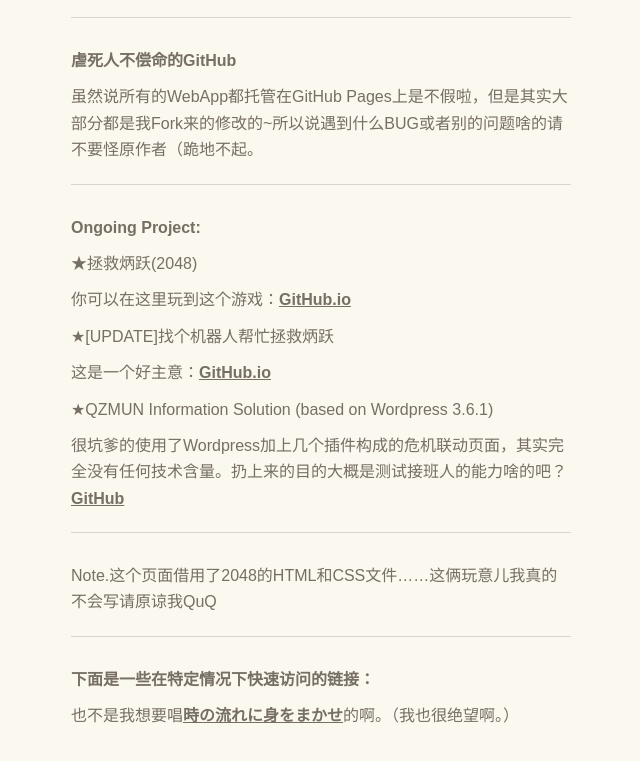
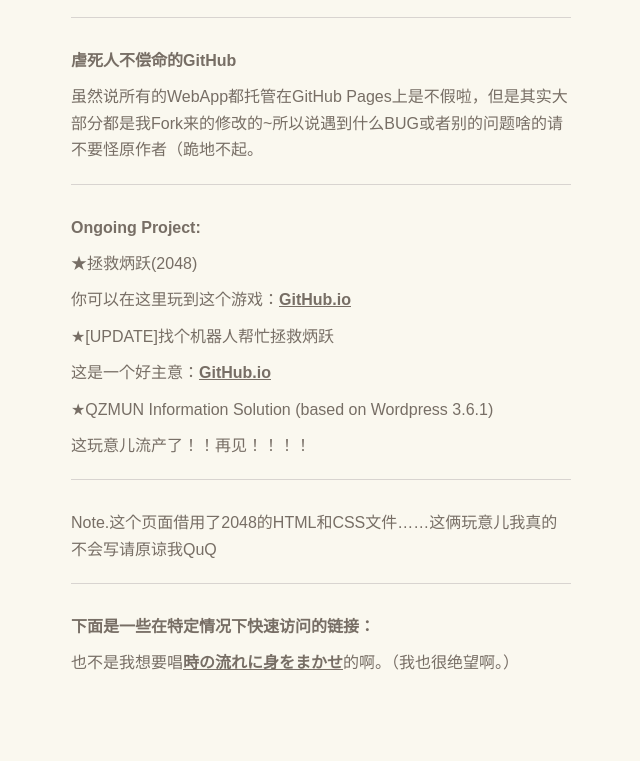
Before and after one commit to AliceAmamiya/AliceAmamiya.github.io, a plain HTML site: page index.html in a window 1280 px wide. Shown: the part 155-916 px from the top of the page, without its empty margins (319-959 px from the left). After the commit the page ends 882 px from the top, so only its background shows below. Drawn offline with Linux system fonts and the light colour scheme; a web font is replaced by a local one.

Commit message:
Update index.html

```diff
--- a/index.html
+++ b/index.html
@@ -26,7 +26,7 @@
 	<p>★[UPDATE]找个机器人帮忙拯救炳跃</p>
     <p>这是一个好主意：<a href="http://aliceamamiya.github.io/ZBQZAI/">GitHub.io</a></p>
     <p>★QZMUN Information Solution (based on Wordpress 3.6.1)</p>
-	<p>很坑爹的使用了Wordpress加上几个插件构成的危机联动页面，其实完全没有任何技术含量。扔上来的目的大概是测试接班人的能力啥的吧？ <a href="http://aliceamamiya.github.com">GitHub</a></p>
+	<p>这玩意儿流产了！！再见！！！！</p>
 <hr>
   <p>Note.这个页面借用了2048的HTML和CSS文件……这俩玩意儿我真的不会写请原谅我QuQ</p>
 <hr>
```
